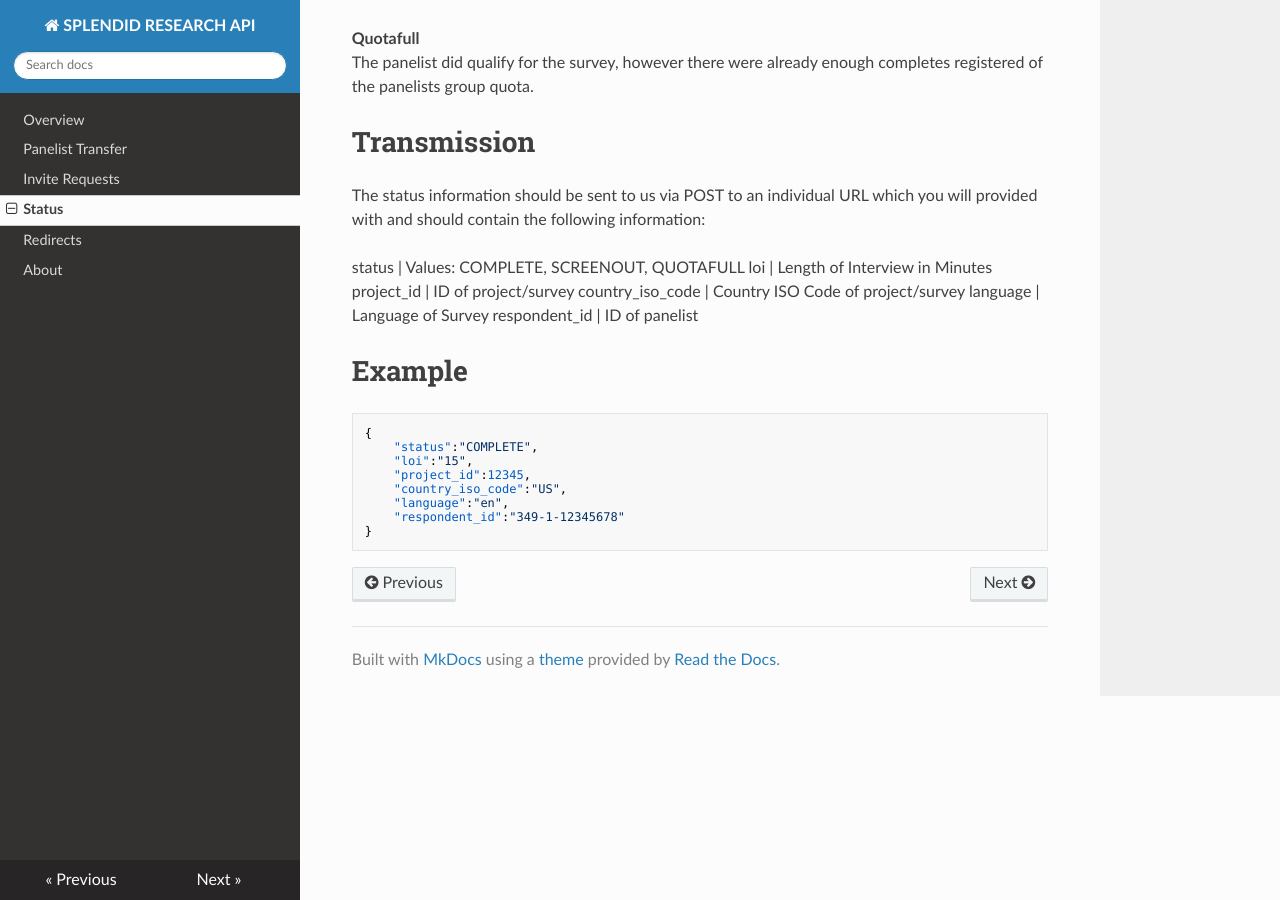
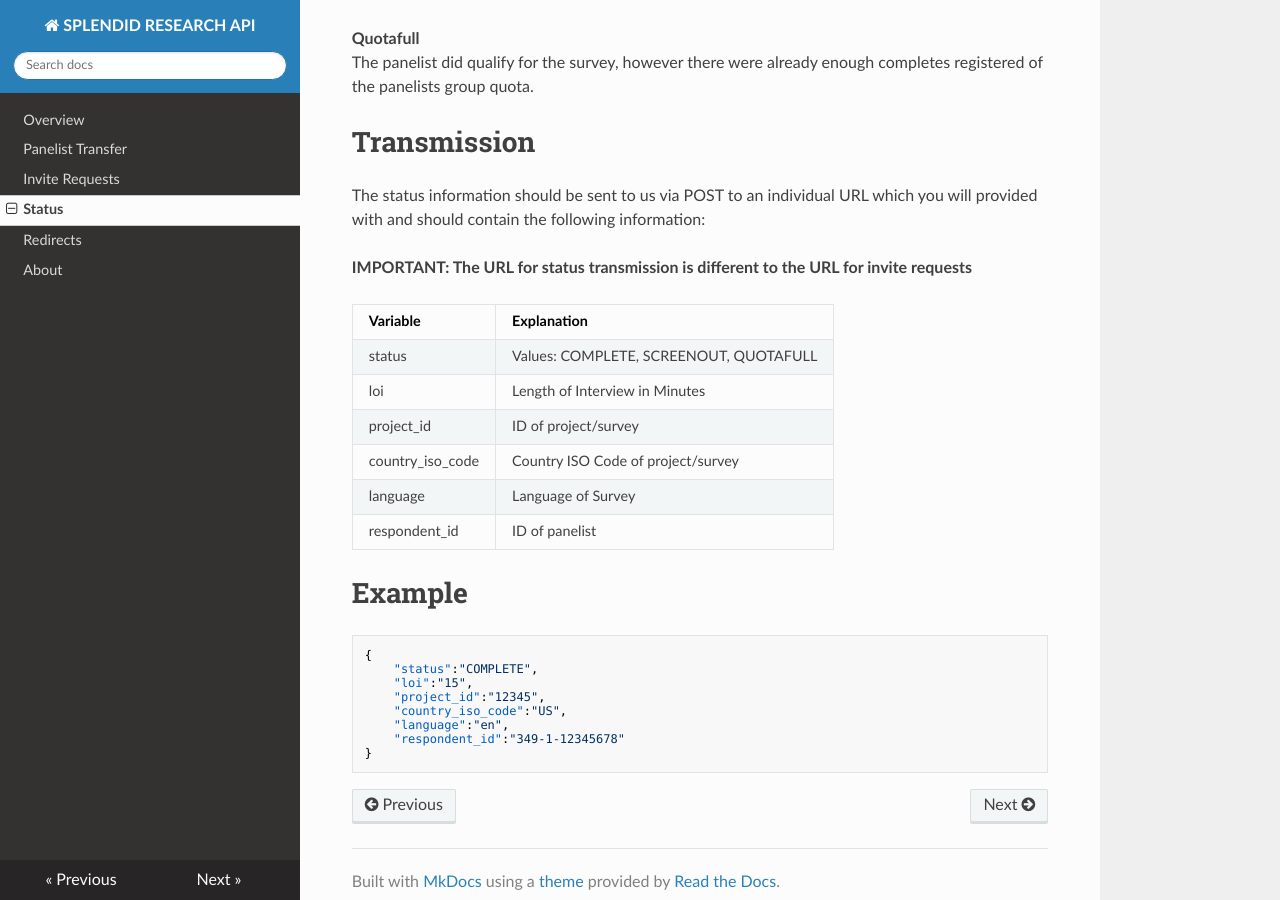
Before and after one commit to SPLENDID-RESEARCH/api-docs, an MkDocs documentation site: the page built from docs/status.md, in a window 1280 px wide and 900 px high, scrolled down 506 px. Built offline with MkDocs 1.6.1, drawn with Linux system fonts in a browser that asks for light colours; nearby versions of some CDN libraries; old or Windows-style settings are respelled for this version of MkDocs.

Commit message:
fixing markdown table

````diff
--- a/docs/status.md
+++ b/docs/status.md
@@ -22,6 +22,10 @@
 
 The status information should be sent to us via POST to an individual URL which you will provided with and should contain the following information:
 
+**IMPORTANT: The URL for status transmission is different to the URL for invite requests**
+
+Variable | Explanation
+--- | ---
 status | Values: COMPLETE, SCREENOUT, QUOTAFULL
 loi | Length of Interview in Minutes
 project_id | ID of project/survey
@@ -29,13 +33,15 @@
 language | Language of Survey
 respondent_id | ID of panelist
 
+
+
 # Example
 
 ```
 {
     "status":"COMPLETE",
     "loi":"15",
-    "project_id":12345,
+    "project_id":"12345",
     "country_iso_code":"US",
     "language":"en",
     "respondent_id":"349-1-12345678"
````
Also changed, not shown: site/index.html, site/search/search_index.json, site/status/index.html.
